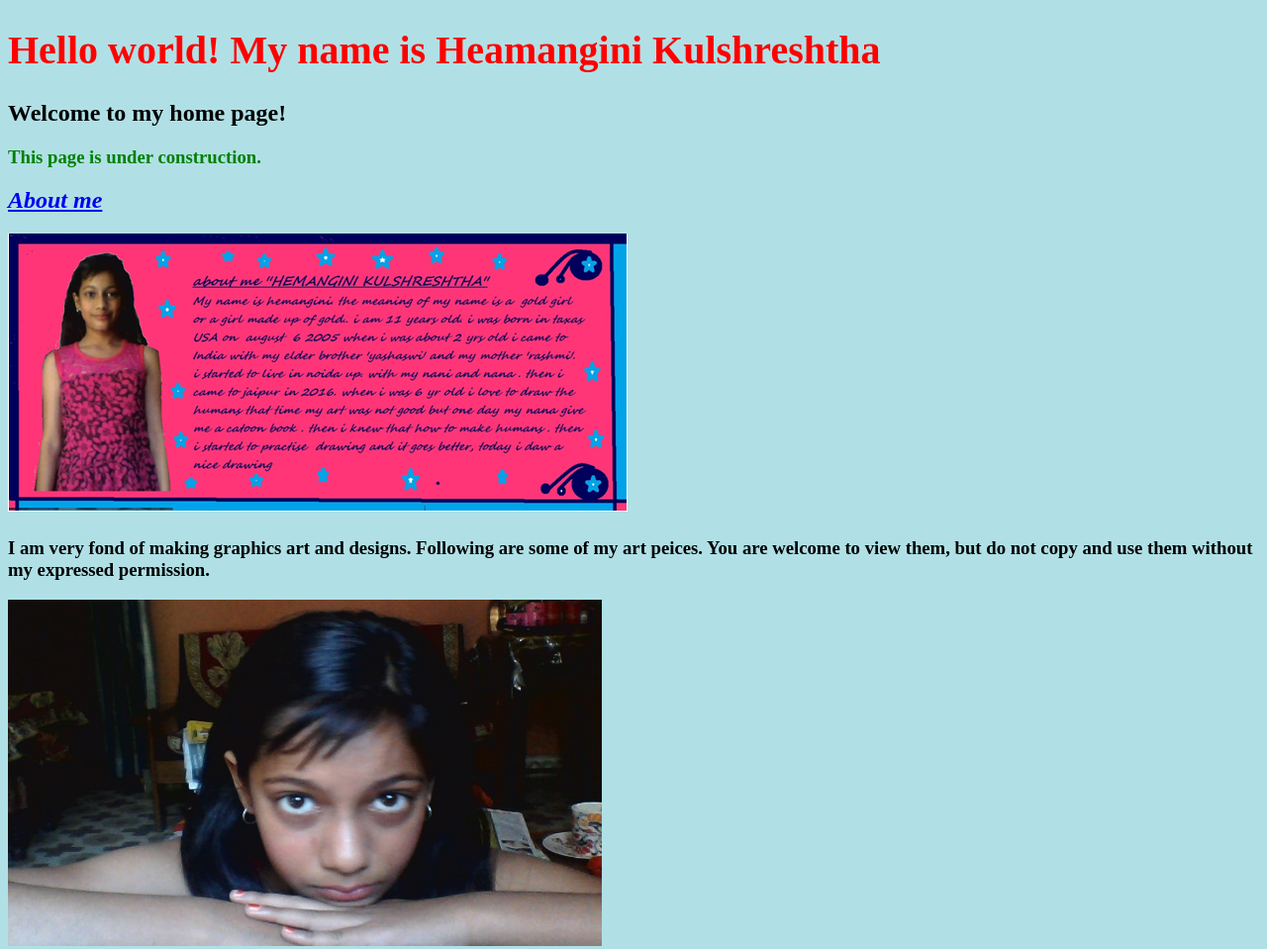
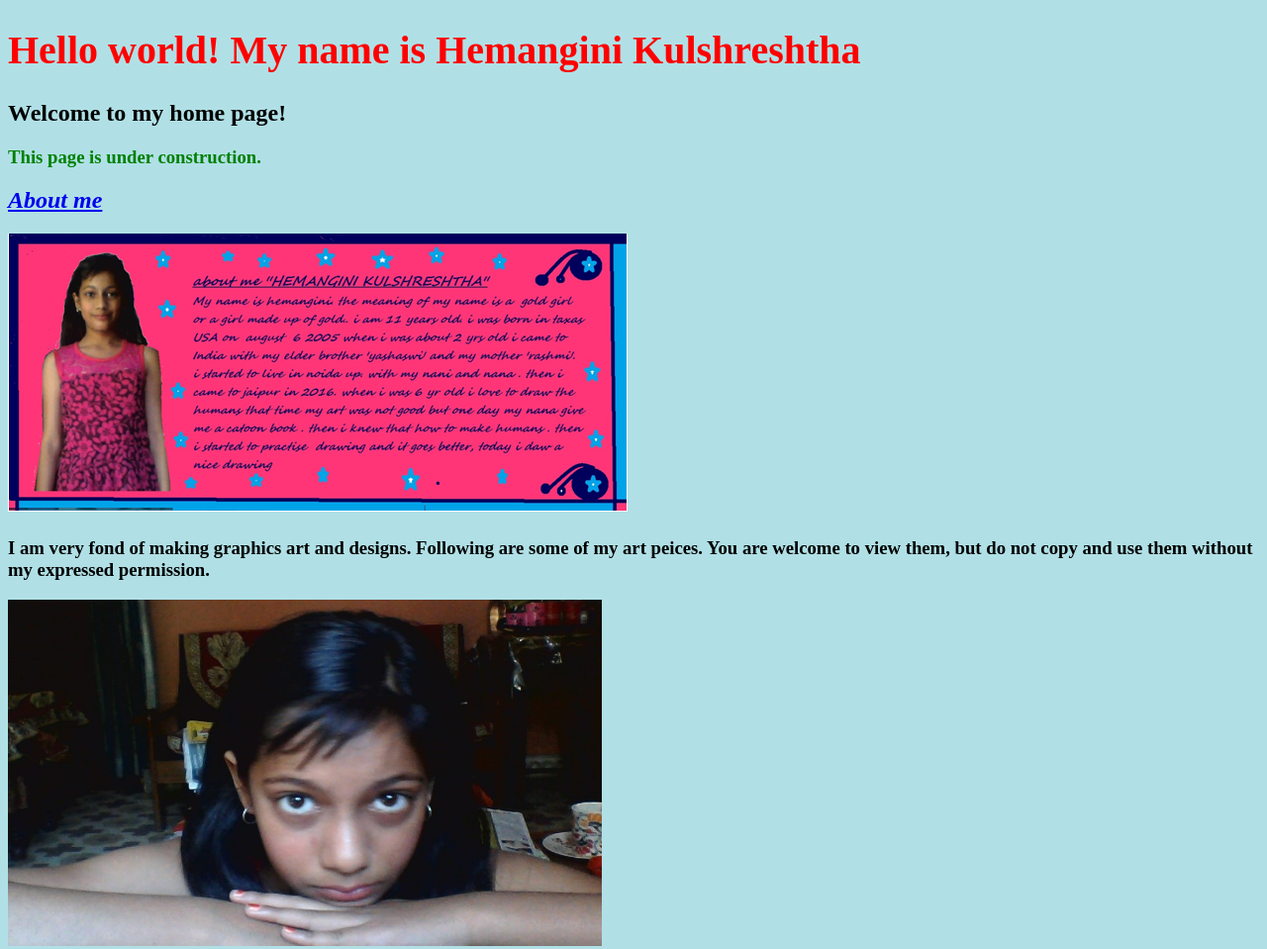
Before and after one commit to skulshre70/yashemaarts, a plain HTML site: page index.htm in a window 1280 px wide. Shown: the top 959 px of the page at 99% size. Drawn offline with Linux system fonts and the light colour scheme.

Commit message:
Initial commit

```diff
--- a/index.htm
+++ b/index.htm
@@ -4,7 +4,7 @@
 </head><title>Hemangini Kulshreshtha home page</title>
 </head>
 <body style="background-color:powderblue;">
-<h1 style="color:red;font-size:250%;">Hello world! My name is Heamangini Kulshreshtha</h1>
+<h1 style="color:red;font-size:250%;">Hello world! My name is Hemangini Kulshreshtha</h1>
 <h2>Welcome to my home page!</h2>
 <h3 style="color:green;">This page is under construction.</h3>
 
```
